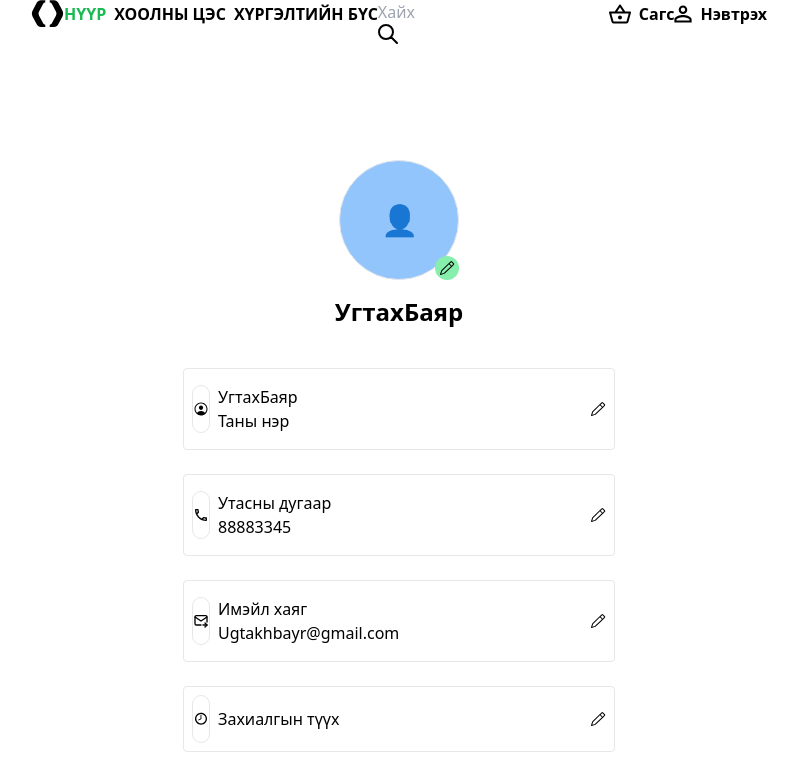
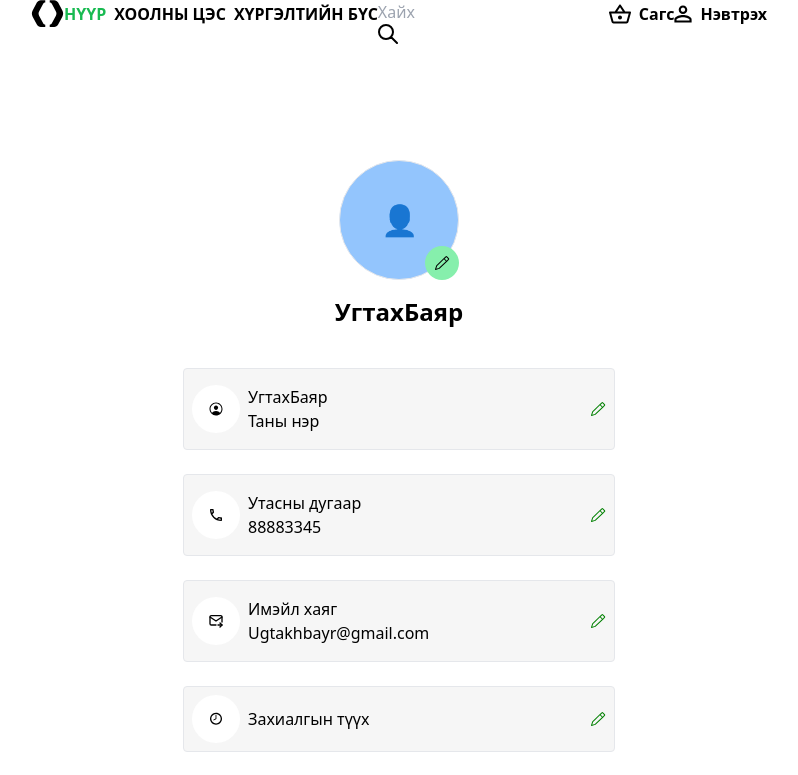
Before and after one commit to Pinecone-2024-LEAP-1G/Food-delivery-3, a Next.js app: page /User in a window 1280 px wide. Shown: the top 775 px of the page, without its empty margins (241-1039 px from the left). Built offline with nearby package versions, Linux system fonts and the light colour scheme.

Commit message:
prodile duuslaa

```diff
--- a/src/app/User/page.tsx
+++ b/src/app/User/page.tsx
@@ -40,7 +40,7 @@ const Page = () => {
           <p className="w-[120px] h-[120px] rounded-full border bg-blue-300 flex justify-center items-center">
             <span className="text-3xl">👤</span>
           </p>
-          <p className="w-[24px] h-[24px] rounded-full bg-green-300 absolute bottom-0 right-0 flex justify-center items-center">
+          <p className="w-[34px] h-[34px] rounded-full bg-green-300 absolute bottom-0 right-0 flex justify-center items-center">
             <GoPencil />
           </p>
         </div>
--- a/src/components/User.tsx
+++ b/src/components/User.tsx
@@ -1,4 +1,5 @@
 import { GoPencil } from "react-icons/go";
+import { MdMargin } from "react-icons/md";
 
 type News = {
   image: JSX.Element;
@@ -9,16 +10,30 @@ type News = {
 export const User = ({ image, name, text }: News) => {
   return (
     <div className="flex flex-col gap-4 mt-6 ">
-      <div className="flex h-16 bg-[#F6F6F6] w-[392px] rounded items-center p-2 gap-1 border">
-        <p className=" w-12 h-12 rounded-full bg-white border flex items-center justify-center">
-          <div className=" flex justify-center items-center">{image}</div>
-        </p>
+      <div
+        style={{ backgroundColor: "#F6F6F6" }}
+        className="flex h-16  w-[392px] rounded items-center p-2  border"
+      >
+        <div
+          style={{
+            width: "48px",
+            height: "48px",
+            backgroundColor: "white",
+            borderRadius: "100%",
+            display: "flex",
+            alignItems: "center",
+            justifyContent: "center",
+          }}
+        >
+          <div className=" ">{image}</div>
+        </div>
         <div className="p-2">
           <p className="text-xs text-[#888A99]">{name}</p>
           <p>{text}</p>
         </div>
-        <GoPencil className="text-green-400 ml-auto " />
+        <GoPencil style={{ color: "green", marginLeft: "auto" }} />
       </div>
     </div>
   );
 };
+// className="w-3 h-3 bg-white border rounded-full  flex items-center justify-center"
```
